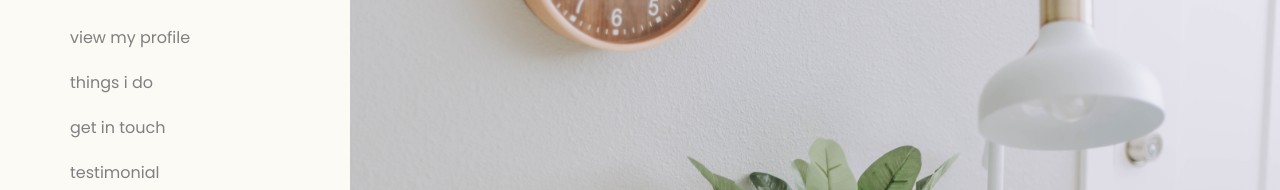
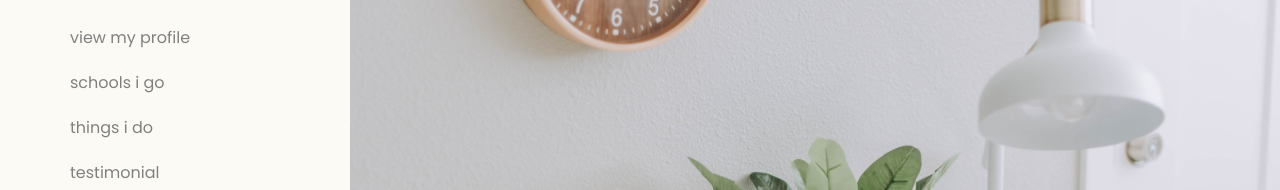
Before and after one commit to data-miner00/portfolio, a Nuxt app: page / in a window 1280 px wide. Shown: the part 178-368 px from the top of the page. Built offline with nearby package versions, Linux system fonts and the light colour scheme.

Commit message:
feat: Added redirections

```diff
--- a/pages/index.vue
+++ b/pages/index.vue
@@ -11,14 +11,14 @@
       <div class="wrapper">
         <div class="home__links">
           <div class="home__links__link active">hello</div>
-          <nuxt-link to="/"
+          <nuxt-link to="/profile" @click.native="setActive('a')"
             ><div class="home__links__link">view my profile</div></nuxt-link
           >
-          <nuxt-link to="/"
+          <nuxt-link to="/education" @click.native="setActive('e')"
+            ><div class="home__links__link">schools i go</div></nuxt-link
+          >
+          <nuxt-link to="/projects" @click.native="setActive('p')"
             ><div class="home__links__link">things i do</div></nuxt-link
-          >
-          <nuxt-link to="/"
-            ><div class="home__links__link">get in touch</div></nuxt-link
           >
           <nuxt-link to="/"
             ><div class="home__links__link">testimonial</div></nuxt-link
@@ -75,6 +75,11 @@ export default Vue.extend({
     },
     faTwitter() {
       return faTwitter
+    },
+  },
+  methods: {
+    setActive(pageName: string): void {
+      this.$store.commit('app/setPage', pageName)
     },
   },
 })
```
